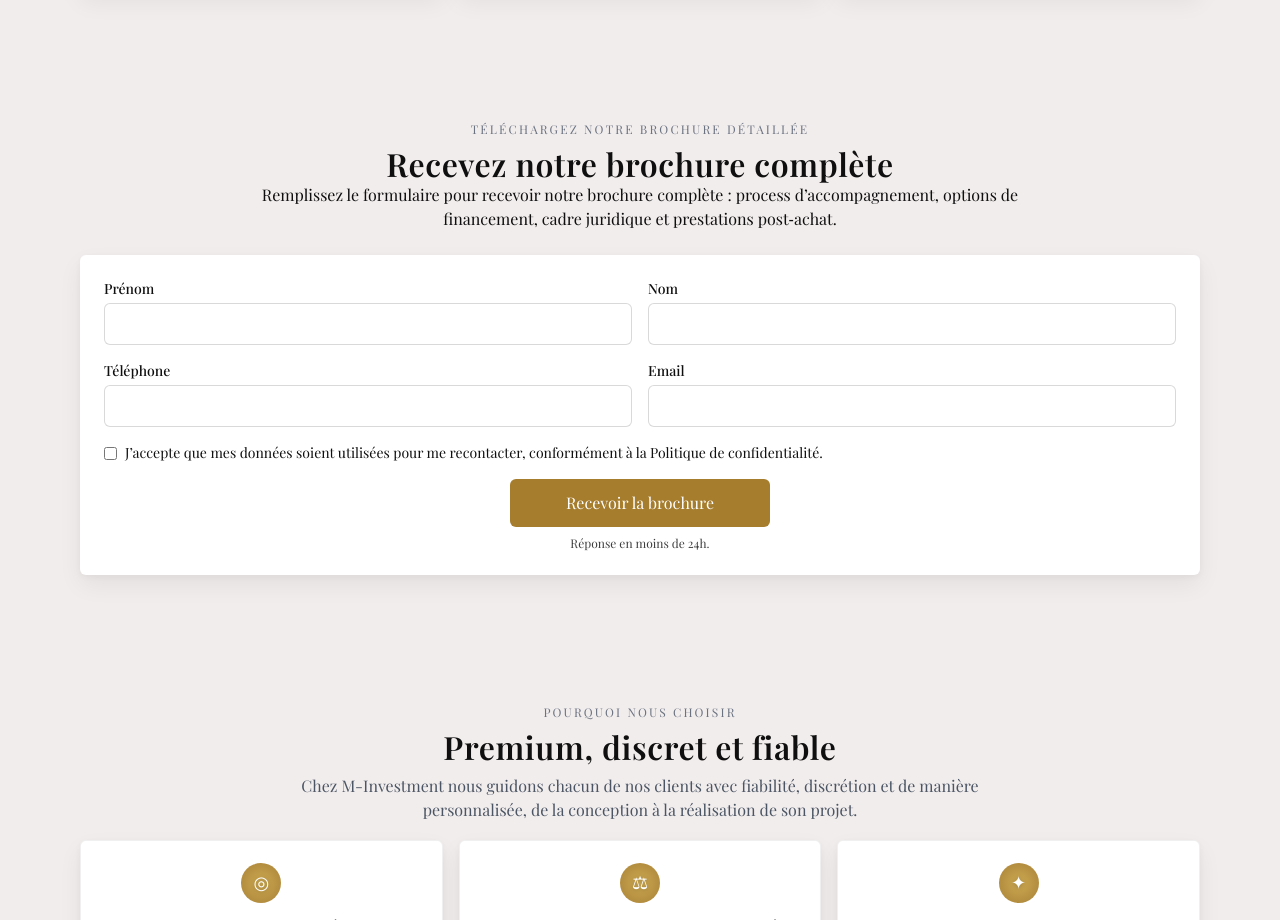
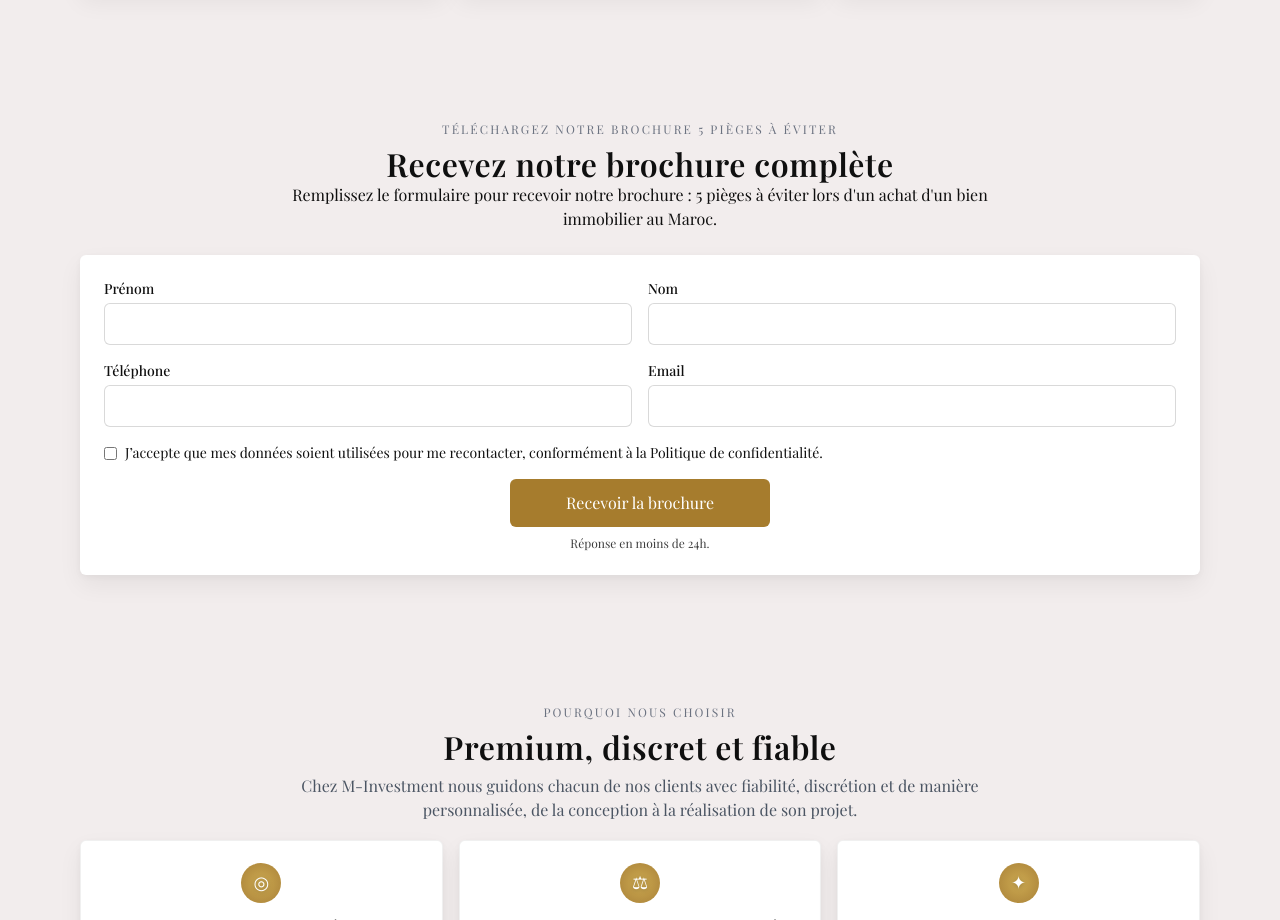
Before and after one commit to nourlhouij340-debug/m-investment, a Next.js app: page / in a window 1280 px wide. Shown: the part 2000-2920 px from the top of the page. Built offline with nearby package versions, Linux system fonts and the light colour scheme.

Commit message:
Update BrochureForm.tsx

```diff
--- a/components/BrochureForm.tsx
+++ b/components/BrochureForm.tsx
@@ -46,9 +46,9 @@ export default function BrochureForm() {
     <section id="brochure" className="section brochure-section">
       <div className="mx-auto max-w-6xl px-4">
         <div className="text-center mb-6">
-          <div className="eyebrow">Téléchargez notre brochure détaillée</div>
+          <div className="eyebrow">Téléchargez notre brochure 5 pièges à éviter</div>
           <h2>Recevez notre brochure complète</h2>
-          <p className="prose max-w-3xl mx-auto">Remplissez le formulaire pour recevoir notre brochure complète : process d’accompagnement, options de financement, cadre juridique et prestations post‑achat.</p>
+          <p className="prose max-w-3xl mx-auto">Remplissez le formulaire pour recevoir notre brochure : 5 pièges à éviter lors d'un achat d'un bien immobilier au Maroc. </p>
         </div>
         {status !== "success" ? (
           <div className="brochure-panel">
```
